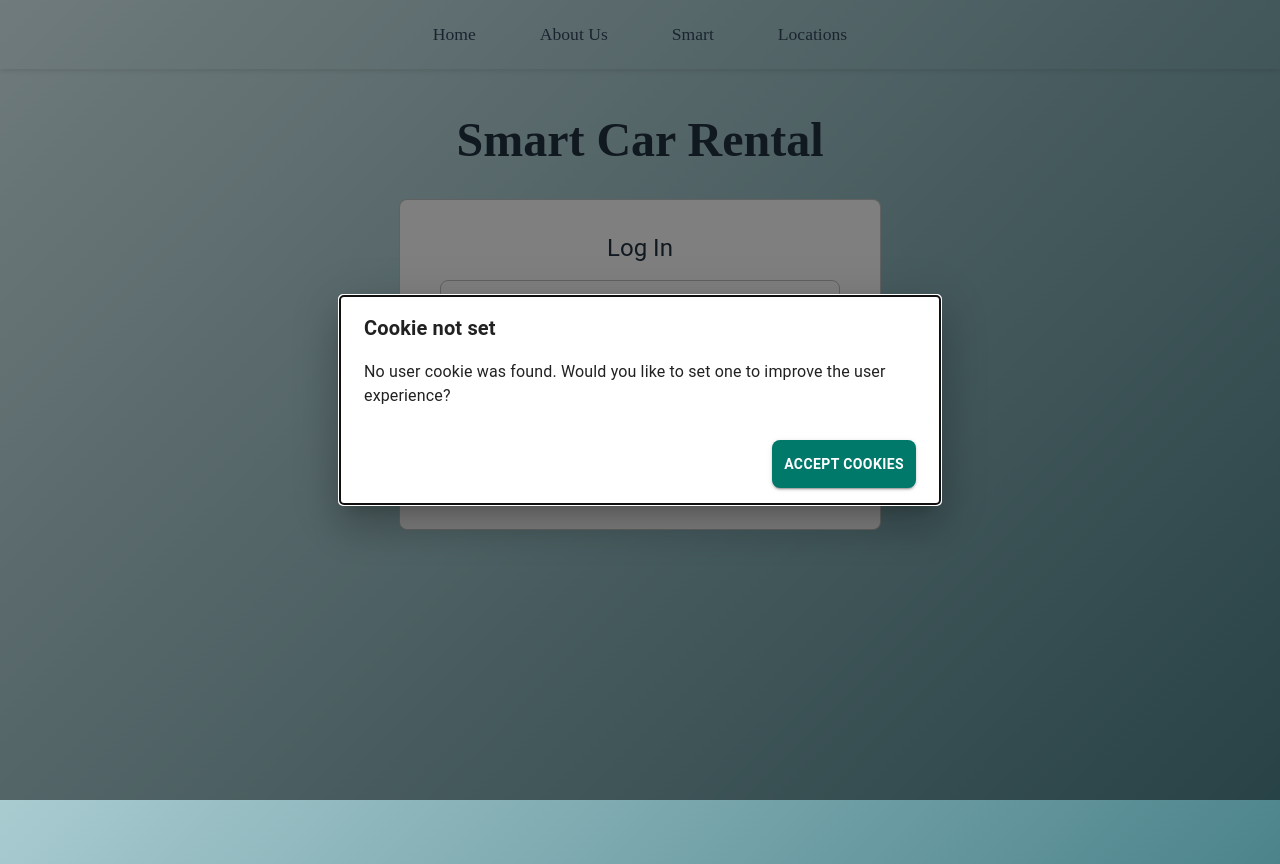
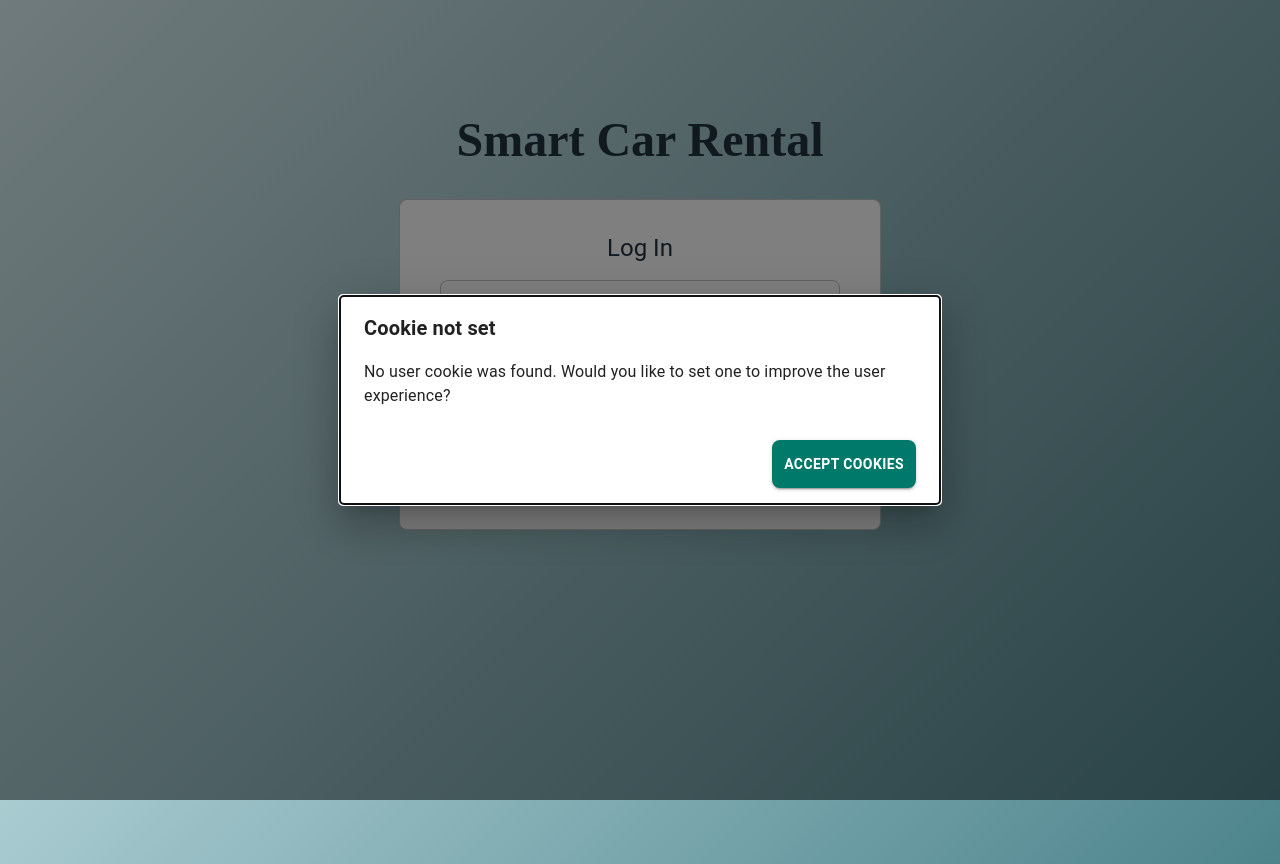
Before and after one commit to mikewegele/smart-contract-vehicle, a React (Vite) app in the folder frontend/: page /login in a window 1280 px wide. Built offline with nearby package versions, Linux system fonts and the light colour scheme.

Commit message:
add nav items logout

```diff
--- a/frontend/src/components/NavLinks.tsx
+++ b/frontend/src/components/NavLinks.tsx
@@ -1,6 +1,8 @@
 import React from "react";
 import makeStyles from "../util/makeStyles.ts";
 import { useNavigate } from "react-router-dom";
+import DefaultButton from "./button/DefaultButton.tsx";
+import LogoutIcon from "@mui/icons-material/Logout";
 
 const useStyles = makeStyles(() => ({
     navLinks: {
@@ -16,30 +18,10 @@ const useStyles = makeStyles(() => ({
         fontWeight: 500,
         color: "#34495e",
         boxShadow: "0 2px 5px rgba(0,0,0,0.1)",
-        "& span": {
-            cursor: "pointer",
-            position: "relative",
-            padding: "8px 16px",
-            borderRadius: "4px",
-            transition: "background-color 0.3s ease, color 0.3s ease",
-            "&:hover": {
-                color: "#4c838b",
-                backgroundColor: "white",
-            },
-            "&::after": {
-                content: '""',
-                position: "absolute",
-                left: 0,
-                bottom: 0,
-                height: "2px",
-                width: 0,
-                backgroundColor: "#4c838b",
-                transition: "width 0.3s ease",
-            },
-            "&:hover::after": {
-                width: "100%",
-            },
-        },
+    },
+    button: {
+        color: "white",
+        backgroundColor: "#34495e",
     },
 }));
 
@@ -52,12 +34,38 @@ const NavLinks: React.FC<Props> = ({ isLoggedIn }) => {
     const navigate = useNavigate();
     return (
         <div className={classes.navLinks}>
-            <span onClick={() => navigate("/home")}>Home</span>
-            <span>About Us</span>
-            <span onClick={() => navigate("/smart")}>Smart</span>
-            <span>Locations</span>
+            <DefaultButton
+                className={classes.button}
+                onClick={() => navigate("/home")}
+            >
+                Home
+            </DefaultButton>
+            <DefaultButton className={classes.button}>About Us</DefaultButton>
+            <DefaultButton
+                className={classes.button}
+                onClick={() => navigate("/smart")}
+            >
+                Smart
+            </DefaultButton>
+            <DefaultButton className={classes.button}>Locations</DefaultButton>
             {isLoggedIn && (
-                <span onClick={() => navigate("/profile")}>Profile</span>
+                <DefaultButton
+                    className={classes.button}
+                    onClick={() => navigate("/profile")}
+                >
+                    Profile
+                </DefaultButton>
+            )}
+            {isLoggedIn && (
+                <DefaultButton
+                    endIcon={<LogoutIcon />}
+                    onClick={() => {
+                        localStorage.removeItem("token");
+                        navigate("/login");
+                    }}
+                >
+                    Logout
+                </DefaultButton>
             )}
         </div>
     );
--- a/frontend/src/screen/EntryPage.tsx
+++ b/frontend/src/screen/EntryPage.tsx
@@ -1,19 +1,15 @@
 import React from "react";
 import Header from "../components/Header.tsx";
-import NavLinks from "../components/NavLinks.tsx";
 import AuthForm from "./AuthForm";
 import Container from "../components/container/Container.tsx";
 import UserCookieManager from "../components/cookie/UserCookieManager.tsx";
 
-
 const EntryPage: React.FC = () => {
-
     return (
         <Container center>
-            <Header/>
-            <AuthForm/>
-            <UserCookieManager/>
-            <NavLinks isLoggedIn={false}/>
+            <Header />
+            <AuthForm />
+            <UserCookieManager />
         </Container>
     );
 };
```
